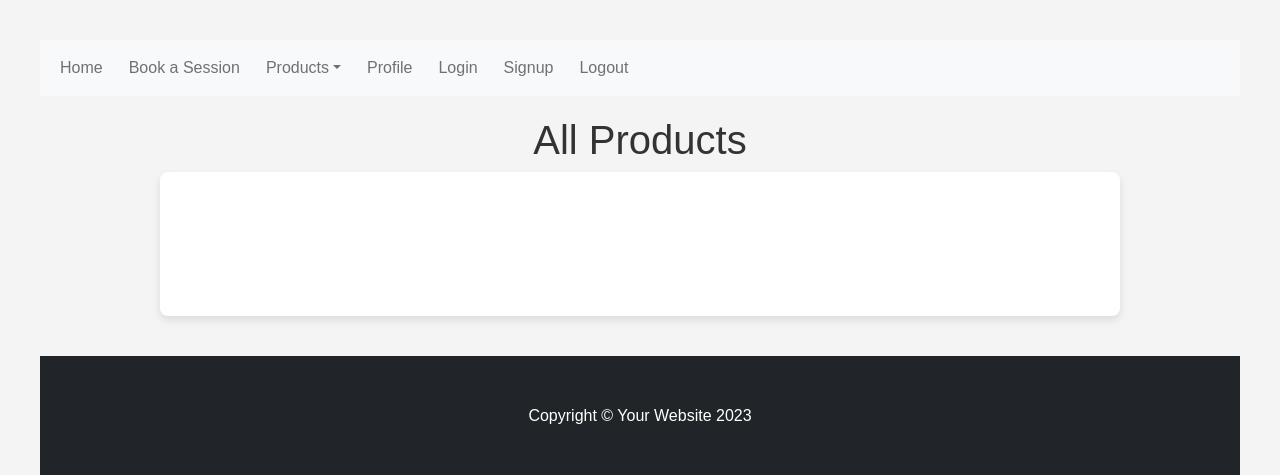
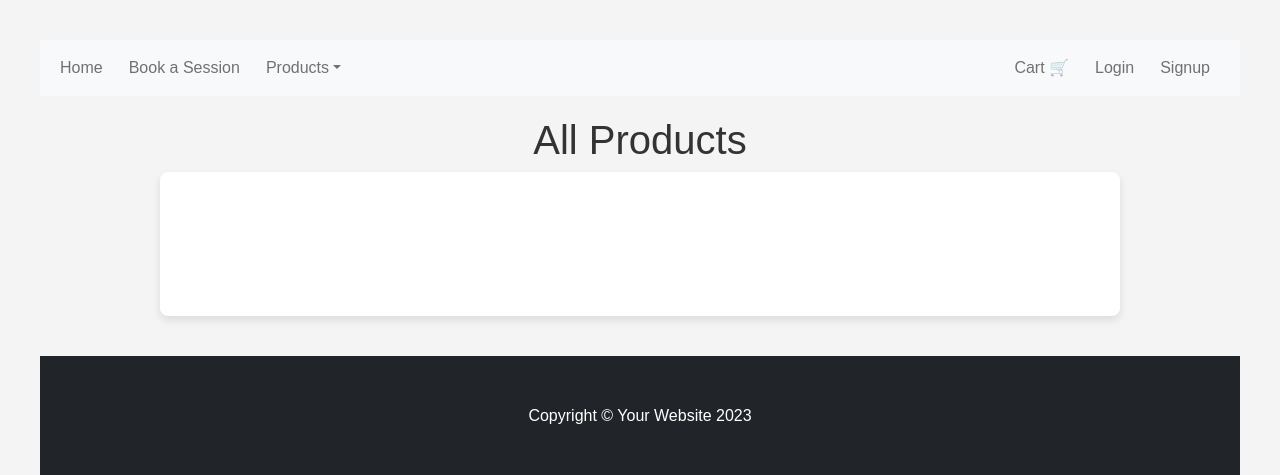
Before and after one commit to bizboz1981/ferocious-fitness, a Django app: page /products/ in a window 1280 px wide. Shown: the top 475 px of the page. Run offline with Django 5.2, Linux system fonts and the light colour scheme; data that the repository does not hold is empty; parts of the project's set-up code (start-up, migrations or seed data) failed here and were passed over; some libraries are stand-ins or nearby versions.

Commit message:
style: navbar and remove non-functioning fontawesome icon, replace with emoji

```diff
--- a/ferociousfitness/products/templates/products/product_list.html
+++ b/ferociousfitness/products/templates/products/product_list.html
@@ -4,6 +4,7 @@
 {% block css %}
 <link rel="stylesheet" href="{% static 'css/bootstrap.css' %}">
 <link rel="stylesheet" href="https://cdnjs.cloudflare.com/ajax/libs/bootstrap-icons/1.10.0/font/bootstrap-icons.min.css">
+<link rel="stylesheet" href="{% static 'fontawesomefree/css/solid.css' %}">
 <link rel="stylesheet" href="{% static 'css/styles.css' %}">
 {% endblock css %}
 {% block content %}
--- a/ferociousfitness/static/css/styles.css
+++ b/ferociousfitness/static/css/styles.css
@@ -296,3 +296,10 @@ section h3 {
     font-weight: bold;
     width: 80%;
 }
+
+.fa-solid {
+    color: inherit;
+    display: inline-block;
+    z-index: 100;
+    visibility: visible;
+}
--- a/ferociousfitness/users/templates/users/base.html
+++ b/ferociousfitness/users/templates/users/base.html
@@ -11,6 +11,8 @@
 
     {% block extra-meta %}
     {% endblock extra-meta %}
+
+    <link rel="icon" href="{% static 'favicon.ico' %}" type="image/x-icon">
 
     {% block css %}
         <link href="{% static 'fontawesomefree/css/solid.css' %}" rel="stylesheet" type="text/css">
@@ -58,11 +60,21 @@
                         <li><a class="dropdown-item" href="{% url 'product_list' %}?category=clothing">Clothing</a></li>
                     </ul>
                 </li>
-                <li class="nav-item"><a class="nav-link" href="{% url 'profile' %}">Profile</a></li>
+            </ul>
+            <ul class="navbar-nav ms-auto mb-2 mb-lg-0">
+                <li class="nav-item"><a class="nav-link" href="{% url 'view_cart' %}">Cart 🛒</a></li>
+                {% if user.is_authenticated %}
+                <li class="nav-item dropdown">
+                    <a class="nav-link dropdown-toggle" href="{% url 'profile' %}" id="profileDropdown" role="button" data-bs-toggle="dropdown" aria-expanded="false">Profile</a>
+                    <ul class="dropdown-menu" aria-labelledby="profileDropdown">
+                        <li><a class="dropdown-item" href="{% url 'profile' %}">View Profile</a></li>
+                        <li><a class="dropdown-item" href="{% url 'account_logout' %}">Logout</a></li>
+                    </ul>
+                </li>
+                {% else %}
                 <li class="nav-item"><a class="nav-link" href="{% url 'account_login' %}">Login</a></li>
                 <li class="nav-item"><a class="nav-link" href="{% url 'account_signup' %}">Signup</a></li>
-                <li class="nav-item"><a class="nav-link" href="{% url 'account_logout' %}">Logout</a></li>
-                <li class="nav-item"><a class="nav-link" href="{% url 'view_cart' %}"><i class="fa-solid fa-cart-shopping" style="color: black !important; z-index: 10"></i></a></li>
+                {% endif %}
             </ul>
         </div>
     </nav>
```
Also changed, not shown: ferociousfitness/users/templates/users/profile.html (+0 -11 lines).
